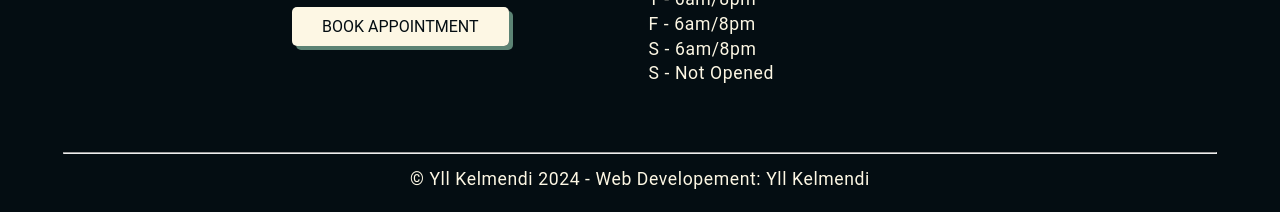
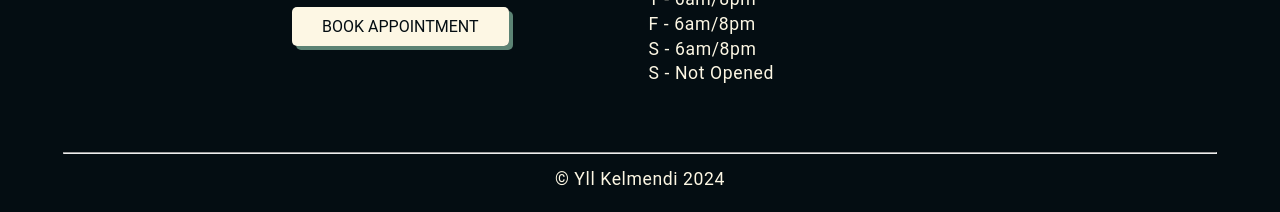
Before and after one commit to YlliLimited/Sunset_Dental, a plain HTML site: page index.html in a window 1280 px wide. Shown: the part 5868-6080 px from the top of the page. Drawn offline with Linux system fonts and the light colour scheme; a web font is replaced by a local one.

Commit message:
Update index.html

```diff
--- a/index.html
+++ b/index.html
@@ -524,7 +524,7 @@
 
             <hr />
 
-            <small class="footerCopyright">&copy Yll Kelmendi 2024 - Web Developement: Yll Kelmendi</small>
+            <small class="footerCopyright">&copy Yll Kelmendi 2024</small>
         </footer>
     </body>
 </html>
```
